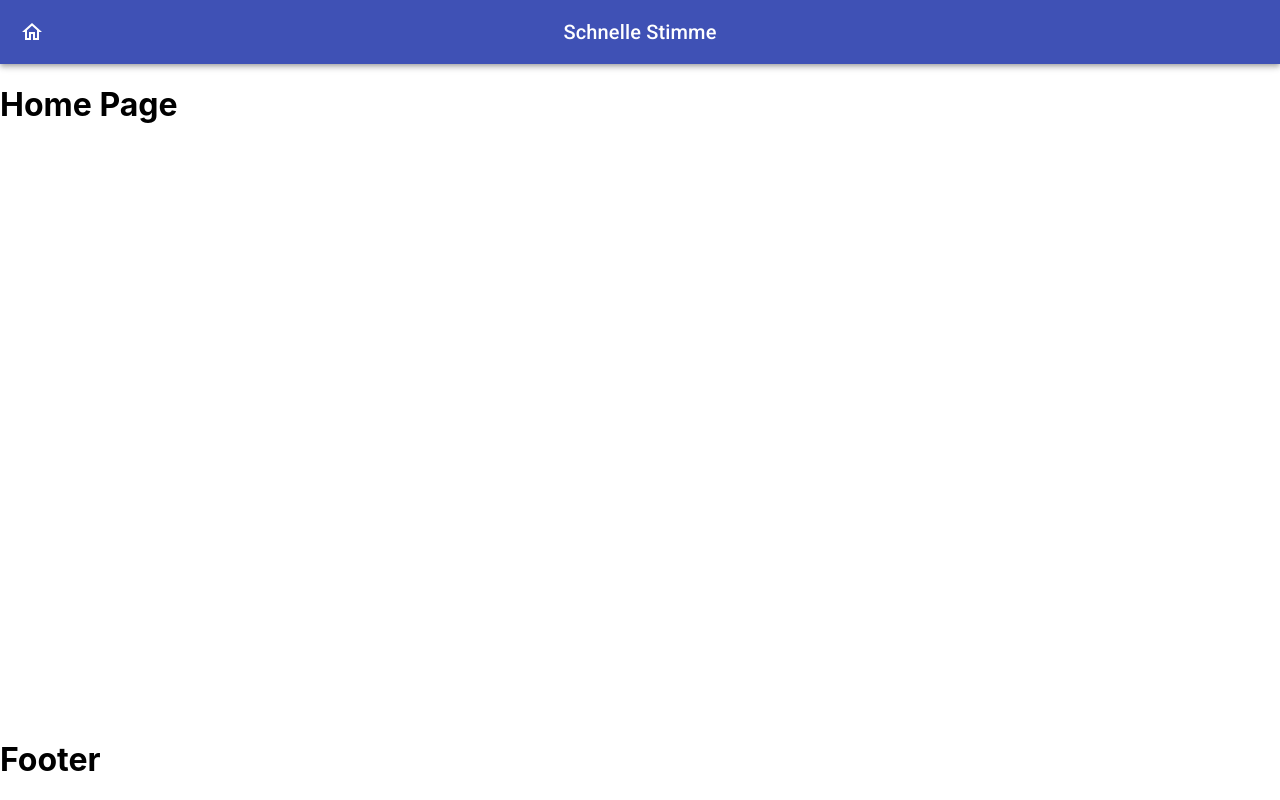
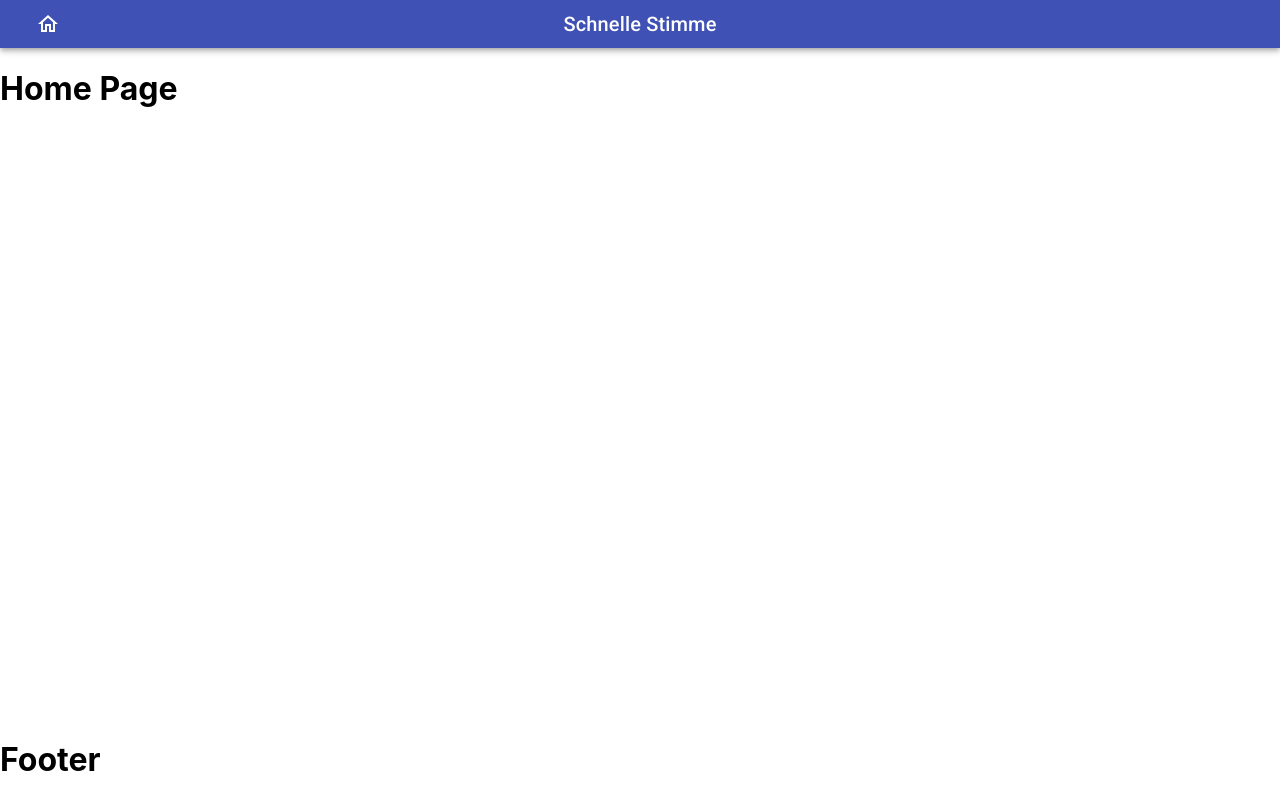
Before and after one commit to DanielMerkl/schnelle-stimme, a React (Create React App) app: page / in a window 1280 px wide. Built offline with nearby package versions, Linux system fonts and the light colour scheme.

Commit message:
fixed layout of header

```diff
--- a/src/components/Header.tsx
+++ b/src/components/Header.tsx
@@ -19,12 +19,16 @@ export const Header = () => {
   };
 
   return (
-    <AppBar position="sticky" className={styles.appBar}>
-      <IconButton color="inherit" onClick={handleHomeIconClick}>
-        <HomeOutlined />
-      </IconButton>
-      <Toolbar className={styles.toolBar}>
-        <Typography variant="h6" onClick={handleTitleClick}>
+    <AppBar position="sticky">
+      <Toolbar className={styles.toolBar} variant="dense">
+        <IconButton color="inherit" onClick={handleHomeIconClick}>
+          <HomeOutlined />
+        </IconButton>
+        <Typography
+          className={styles.typography}
+          variant="h6"
+          onClick={handleTitleClick}
+        >
           Schnelle Stimme
         </Typography>
       </Toolbar>
@@ -33,12 +37,12 @@ export const Header = () => {
 };
 
 const useStyles = makeStyles({
-  appBar: {
-    padding: '0px 8px',
+  toolBar: {
     display: 'grid',
     gridTemplateColumns: '48px 1fr 48px',
   },
-  toolBar: {
+  typography: {
+    cursor: 'pointer',
     margin: 'auto',
   },
 });
```
